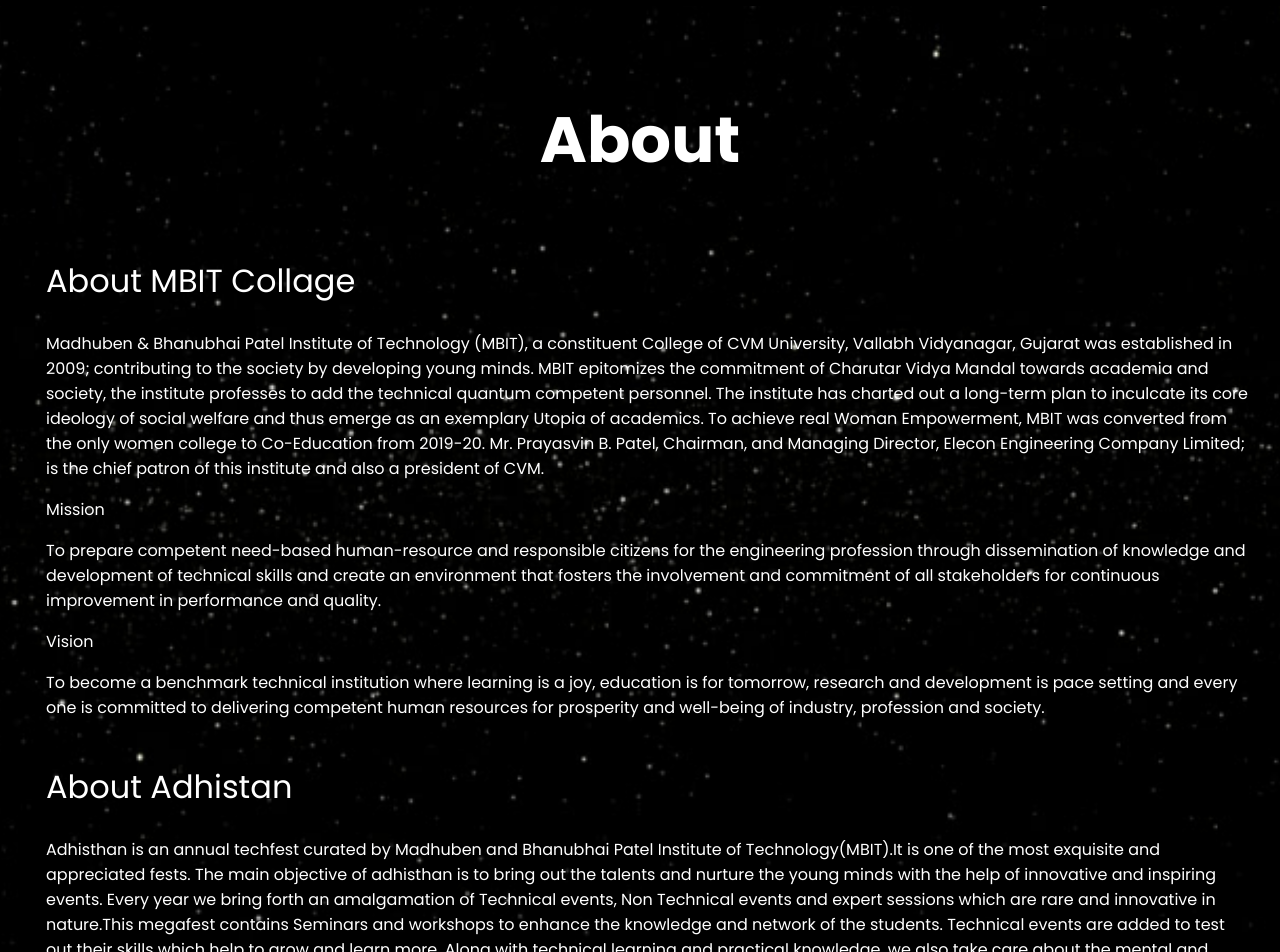
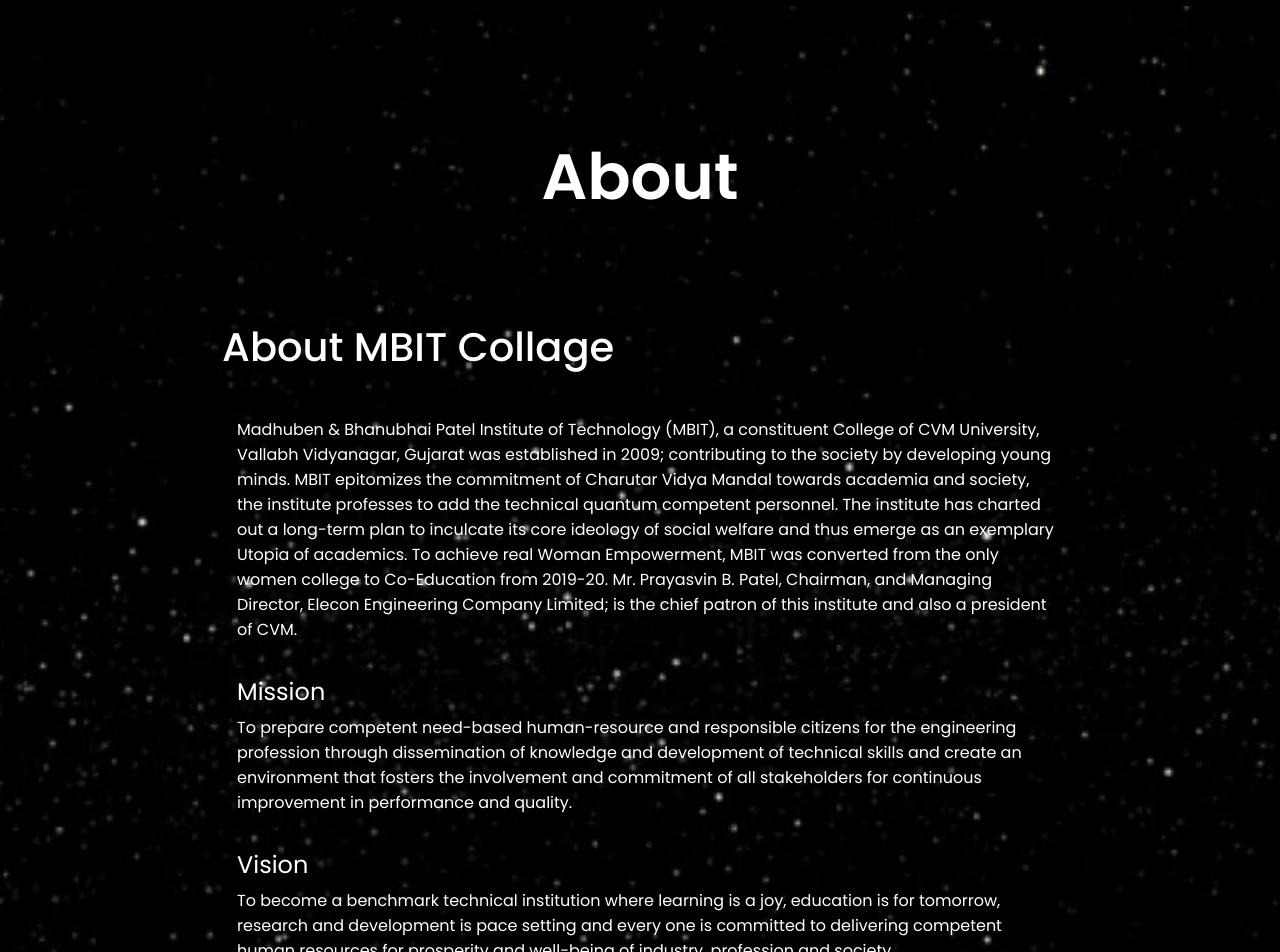
Before and after one commit to sarjilpatel/Adhistan-website, a React (Create React App) app: page / in a window 1280 px wide. Shown: the part 1080-2032 px from the top of the page. Built offline with nearby package versions, Linux system fonts and the light colour scheme.

Commit message:
Scroll Animation added. Make some style changes in about section.

```diff
--- a/package.json
+++ b/package.json
@@ -14,6 +14,7 @@
     "react": "^17.0.2",
     "react-dom": "^17.0.2",
     "react-icons": "^4.3.1",
+    "react-reveal": "^1.2.2",
     "react-router-dom": "^6.2.2",
     "react-scripts": "5.0.0",
     "web-vitals": "^2.1.0"
--- a/src/app/components/About/about.css
+++ b/src/app/components/About/about.css
@@ -1,6 +1,7 @@
 .container {
   text-align: center;
-  padding: 1rem;
+  padding: 15px 15vw;
+  padding-top: 70px;
   color: white;
   display: flex;
   flex-direction: column;
@@ -10,10 +11,9 @@
   background-image: url("../assets/about-background.jpg");
 }
 
-.container > h1 {
-  margin-top: 70px;
-  font-size: 4rem;
-  font-weight: bold;
+.container > h2 {
+  font-size: clamp(3rem, 10vw, 4rem);
+  font-weight: 600;
 }
 
 .about-part {
@@ -23,17 +23,24 @@
   padding-right: 1rem;
 }
 
-.about-part > h2 {
-  font-size: 2rem;
+p,h4{
+  margin-inline: 15px;
 }
 
-.about-part > h3 {
-  font-size: 1rem;
+h3{
+  font-size: clamp(1.5rem, 5vw, 2.5rem);
+  left: -15px;
+  font-weight: 500;
+}
+
+h4{
+  font-size: clamp(1rem, 10vw, 1.5rem);
+  font-weight: 400;
+  margin-bottom: -10px;
 }
 
 @media screen and (max-width: 600px) {
-  .timer > h1 {
-    font-size: 4rem;
-    margin-bottom: 1.5rem;
+  .container{
+    padding: 15px 8px;
   }
 }
--- a/src/app/components/About/about.js
+++ b/src/app/components/About/about.js
@@ -1,75 +1,100 @@
 import React from "react";
+import { Fade, Bounce } from "react-reveal";
+import Tada from "react-reveal/Tada";
 import "./about.css";
 
 function About() {
   return (
     <div className="container">
-      <h1>About</h1>
+      <Bounce bottom>
+        <h2>About</h2>
+      </Bounce>
       <div className="about-div">
         <div className="about-part">
-          <h2>About MBIT Collage</h2>
+          <Bounce bottom>
+            <h3>About MBIT Collage</h3>
+          </Bounce>
+          <Fade bottom>
             <p>
               Madhuben & Bhanubhai Patel Institute of Technology (MBIT), a
               constituent College of CVM University, Vallabh Vidyanagar, Gujarat
               was established in 2009; contributing to the society by developing
-            young minds. MBIT epitomizes the commitment of Charutar Vidya Mandal
-            towards academia and society, the institute professes to add the
-            technical quantum competent personnel. The institute has charted out
-            a long-term plan to inculcate its core ideology of social welfare
-            and thus emerge as an exemplary Utopia of academics. To achieve real
-            Woman Empowerment, MBIT was converted from the only women college to
-            Co-Education from 2019-20. Mr. Prayasvin B. Patel, Chairman, and
-            Managing Director, Elecon Engineering Company Limited; is the chief
-            patron of this institute and also a president of CVM.
+              young minds. MBIT epitomizes the commitment of Charutar Vidya
+              Mandal towards academia and society, the institute professes to
+              add the technical quantum competent personnel. The institute has
+              charted out a long-term plan to inculcate its core ideology of
+              social welfare and thus emerge as an exemplary Utopia of
+              academics. To achieve real Woman Empowerment, MBIT was converted
+              from the only women college to Co-Education from 2019-20. Mr.
+              Prayasvin B. Patel, Chairman, and Managing Director, Elecon
+              Engineering Company Limited; is the chief patron of this institute
+              and also a president of CVM.
             </p>
+          </Fade>
         </div>
         <div className="about-part">
-          <h3>Mission</h3>
+          <Bounce left>
+            <h4>Mission</h4>
+          </Bounce>
+          <Fade left>
             <p>
               To prepare competent need-based human-resource and responsible
               citizens for the engineering profession through dissemination of
               knowledge and development of technical skills and create an
               environment that fosters the involvement and commitment of all
-            stakeholders for continuous improvement in performance and quality.
+              stakeholders for continuous improvement in performance and
+              quality.
             </p>
+          </Fade>
         </div>
         <div className="about-part">
-          <h3>Vision</h3>
+          <Bounce right>
+            <h4>Vision</h4>
+          </Bounce>
+          <Fade bottom>
             <p>
-            To become a benchmark technical institution where learning is a joy,
-            education is for tomorrow, research and development is pace setting
-            and every one is committed to delivering competent human resources
-            for prosperity and well-being of industry, profession and society.
+              To become a benchmark technical institution where learning is a
+              joy, education is for tomorrow, research and development is pace
+              setting and every one is committed to delivering competent human
+              resources for prosperity and well-being of industry, profession
+              and society.
             </p>
+          </Fade>
         </div>
       </div>
       <div className="about-div">
         <div className="about-part">
-          <h2>About Adhistan</h2>
+          <Bounce left>
+            <h3>About Adhistan</h3>
+          </Bounce>
+          <Fade bottom>
             <p>
               Adhisthan is an annual techfest curated by Madhuben and Bhanubhai
-            Patel Institute of Technology(MBIT).It is one of the most exquisite
-            and appreciated fests. The main objective of adhisthan is to bring
-            out the talents and nurture the young minds with the help of
-            innovative and inspiring events. Every year we bring forth an
-            amalgamation of Technical events, Non Technical events and expert
-            sessions which are rare and innovative in nature.This megafest
-            contains Seminars and workshops to enhance the knowledge and network
-            of the students. Technical events are added to test out their skills
-            which help to grow and learn more. Along with technical learning and
-            practical knowledge, we also take care about the mental and physical
-            strength of students by organizing non-technical and fun games
-            events.
+              Patel Institute of Technology(MBIT).It is one of the most
+              exquisite and appreciated fests. The main objective of adhisthan
+              is to bring out the talents and nurture the young minds with the
+              help of innovative and inspiring events. Every year we bring forth
+              an amalgamation of Technical events, Non Technical events and
+              expert sessions which are rare and innovative in nature.This
+              megafest contains Seminars and workshops to enhance the knowledge
+              and network of the students. Technical events are added to test
+              out their skills which help to grow and learn more. Along with
+              technical learning and practical knowledge, we also take care
+              about the mental and physical strength of students by organizing
+              non-technical and fun games events.
             </p>
+          </Fade>
         </div>
         <div className="about-part">
+          <Fade bottom>
             <p>
-            How can we forget about fun elements that trigger the enthusiasm the
-            most! Here we bring forth the Cultural Night event where students
-            can show out their talents while enjoying freely and happily. So
-            buckle up yourself to explore the most vigorous and valorous
-            journey.
+              How can we forget about fun elements that trigger the enthusiasm
+              the most! Here we bring forth the Cultural Night event where
+              students can show out their talents while enjoying freely and
+              happily. So buckle up yourself to explore the most vigorous and
+              valorous journey.
             </p>
+          </Fade>
         </div>
       </div>
     </div>
--- a/src/app/components/Hero/Hero.jsx
+++ b/src/app/components/Hero/Hero.jsx
@@ -1,3 +1,4 @@
+import { Bounce, Fade } from "react-reveal";
 import "./hero.css";
 
 export const HeroContainer = ({ children }) => (
@@ -6,8 +7,10 @@
 
 export const HeroContent = () => (
   <div className="hero-content">
-    <HeroHeader />
-    <HeroSubtitle>Making Leap A Sense</HeroSubtitle>
+    <Fade bottom>
+      <HeroHeader />
+      <HeroSubtitle>Making Leap A Sense</HeroSubtitle>
+    </Fade>
   </div>
 );
 
--- a/src/app/components/Home/home.js
+++ b/src/app/components/Home/home.js
@@ -7,7 +7,9 @@
   return (
     <div>
       <Hero />
+
       <Timer />
+
       <About />
     </div>
   );
--- a/src/app/components/Timer/Timer.jsx
+++ b/src/app/components/Timer/Timer.jsx
@@ -1,10 +1,11 @@
-import { useEffect, useState } from "react";
 import FlipCountdown from "@rumess/react-flip-countdown";
+import { Bounce } from "react-reveal";
 import "./timer.css";
 
 function Counter() {
   return (
     <div className="timer">
+      <Bounce bottom>
         <h2>Time Remaining</h2>
         <div className="counter">
           <FlipCountdown
@@ -21,6 +22,7 @@
             endAt={"2022-03-29 11:00:00"}
           />
         </div>
+      </Bounce>
     </div>
   );
 }
```
Also changed, not shown: 1 other file (tests, documents, lock files or other folders). Lines whose indentation alone changed are shown as unchanged.
